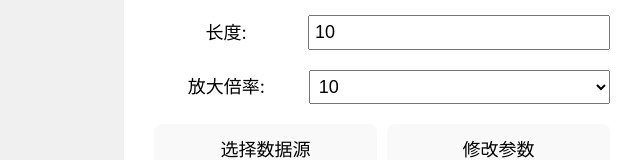
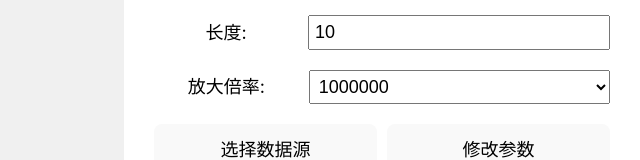
Before and after one commit to Yhite-LL/fiber-deformation-test, a React (Vite) app: page / in a window 1280 px wide. Shown: the part 394-554 px from the top of the page, without its empty margins (640-1280 px from the left). Built offline with nearby package versions, Linux system fonts and the light colour scheme; no server answers.

Commit message:
feat: 增加处理逻辑

```diff
--- a/src/App.tsx
+++ b/src/App.tsx
@@ -9,6 +9,7 @@ import Modal from "./components/modal";
 function App() {
 
   const [isSimulationStarted, setIsSimulationStarted] = useState(false);
+  const [magnification, setMagnification] = useState(1000000); // 默认放大倍率
 
   const handleStartSimulation = () => {
     setIsSimulationStarted(true);
@@ -17,14 +18,15 @@ function App() {
   return (
     <div className="App">
       <div className="column left-column">
-        <ThreeScene isSimulationStarted={isSimulationStarted}/>
+        <ThreeScene isSimulationStarted={isSimulationStarted} magnification={magnification} />
       </div>
       {/* <Modal isShow={true} x={10} y={10} z={10} offset={20} width={200} height={200}></Modal> */}
       <div className="column right-column">
         <div>
-          <div style={{color:'black',height:'200px'}}>这里展示python绘制的画面</div>
+          <div style={{ color: 'black', height: '200px' }}>这里展示python绘制的画面</div>
         </div>
-        <SideMenu points={100} length={10} magnification={10} onStartSimulation={handleStartSimulation}/>
+        <SideMenu points={100} length={10} onStartSimulation={handleStartSimulation} magnification={magnification}
+          onMagnificationChange={(newMagnification: number)=>{setMagnification(newMagnification)}} />
       </div>
     </div>
   );
--- a/src/components/SideMemu.tsx
+++ b/src/components/SideMemu.tsx
@@ -11,7 +11,6 @@ interface SideMenuProps {
 
 const SideMenu: React.FC<SideMenuProps> = ({ points, length, onLengthChange, magnification, onMagnificationChange,onStartSimulation }) => {
     const [inputLength, setInputLength] = useState(length);
-    const [selectedMagnification, setSelectedMagnification] = useState(magnification);
 
     const handleLengthChange = (e: React.ChangeEvent<HTMLInputElement>) => {
         const newLength = parseFloat(e.target.value);
@@ -21,7 +20,6 @@ const SideMenu: React.FC<SideMenuProps> = ({ points, length, onLengthChange, mag
 
     const handleMagnificationChange = (e: React.ChangeEvent<HTMLSelectElement>) => {
         const newMagnification = parseFloat(e.target.value);
-        setSelectedMagnification(newMagnification);
         onMagnificationChange(newMagnification);
     };
 
@@ -45,13 +43,13 @@ const SideMenu: React.FC<SideMenuProps> = ({ points, length, onLengthChange, mag
             </div>
             <div style={styles.row}>
                 <label style={styles.label}>放大倍率: </label>
-                <select value={selectedMagnification} onChange={handleMagnificationChange} style={styles.select}>
-                    <option value={0.1}>0.1</option>
-                    <option value={1}>1</option>
-                    <option value={10}>10</option>
-                    <option value={20}>20</option>
-                    <option value={30}>30</option>
-                    <option value={50}>50</option>
+                <select value={magnification} onChange={handleMagnificationChange} style={styles.select}>
+                    <option value={10000}>10000</option>
+                    <option value={500000}>500000</option>
+                    <option value={1000000}>1000000</option>
+                    <option value={2000000}>2000000</option>
+                    <option value={3000000}>3000000</option>
+                    <option value={4000000}>4000000</option>
                 </select>
             </div>
             <div style={styles.row}>
--- a/src/components/background.tsx
+++ b/src/components/background.tsx
@@ -6,11 +6,12 @@ import * as XLSX from "xlsx";
 
 interface ThreeSceneProps {
   isSimulationStarted: boolean;
+  magnification: number; // 添加 magnification 属性
 }
 
-const frameInterval = 1000 / 20;
+const frameInterval = 1000 / 5;
 
-const ThreeScene: React.FC<ThreeSceneProps> = ({isSimulationStarted}) => {
+const ThreeScene: React.FC<ThreeSceneProps> = ({isSimulationStarted,magnification}) => {
   const containerRef = useRef<HTMLDivElement>(null);
   const [pointsData, setPointsData] = useState<any[]>([]);
   const [zeroPoints, setZeroPoints] = useState<any[]>([]);
@@ -94,10 +95,10 @@ const ThreeScene: React.FC<ThreeSceneProps> = ({isSimulationStarted}) => {
 
     // 添加一个固定显示的框
     const boxGeometry = new THREE.BoxGeometry(5, 5, 5);
-    const boxMaterial = new THREE.LineBasicMaterial({ color: 0xff0000 });
+    const boxMaterial = new THREE.LineBasicMaterial({ color: 0xffffff });
     const edges = new THREE.EdgesGeometry(boxGeometry);
     const boxFrame = new THREE.LineSegments(edges, boxMaterial);
-    scene.add(boxFrame);
+    // scene.add(boxFrame);
 
     let flag = 0;
     let lastTime = 0;
@@ -105,7 +106,7 @@ const ThreeScene: React.FC<ThreeSceneProps> = ({isSimulationStarted}) => {
       if (time - lastTime >= frameInterval) {
         zeroPointsMeshes.forEach((mesh, index) => {
           const [_, zx, zy, zz, displacement] = pointsData[flag][index];
-          mesh.position.set(zx, zz + displacement * 1000000, zy);
+          mesh.position.set(zx, zz + displacement * magnification, zy);
         });
         renderer.render(scene, camera);
         lastTime = time;
@@ -139,11 +140,11 @@ const ThreeScene: React.FC<ThreeSceneProps> = ({isSimulationStarted}) => {
           const [_, zx, zy, zz, displacement] = pointsData[flag][index];
           setSelectedPoint({
             x: zx,
-            y: zz + displacement * 10,
-            z: zy,
-            info: pointsData[flag][index],
+            y: zy,
+            z: zz + displacement * magnification,
+            info: pointsData[flag][index][4],
           });
-          boxFrame.position.set(zx, zz + displacement * 10, zy);
+          boxFrame.position.set(zx, zz + displacement * magnification, zy);
         }
       }
     };
```
